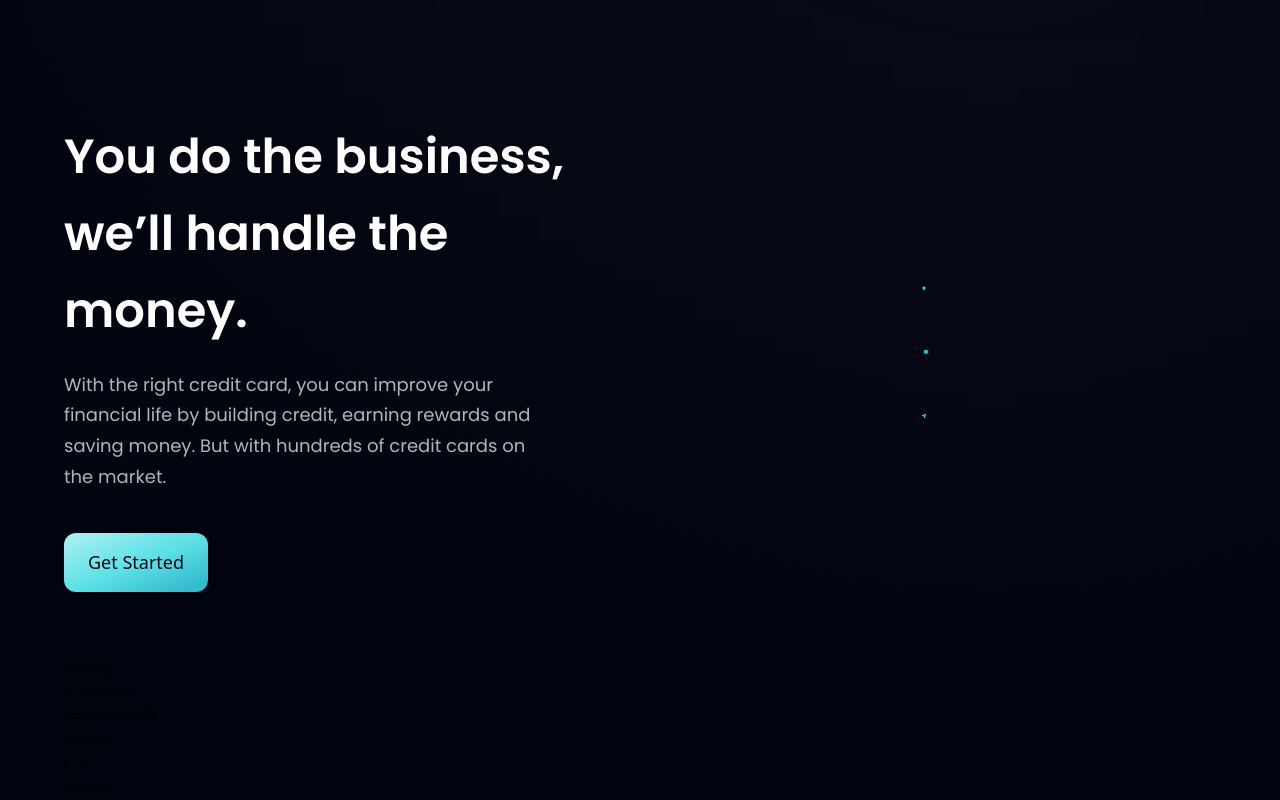
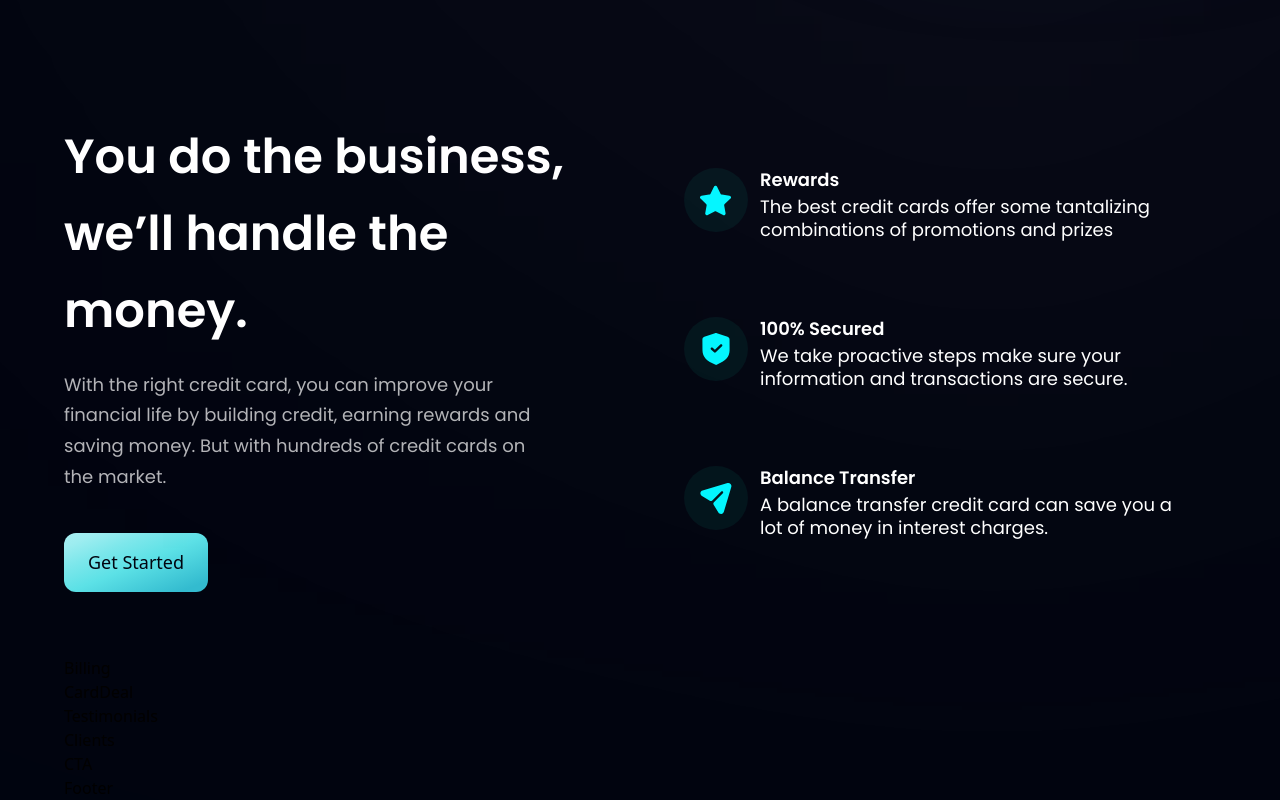
Before and after one commit to TinkuMalibu/bussinesswebsite, a React (Vite) app in the folder modern_bussiness_app/bussiness_web_app/: page / in a window 1280 px wide. Shown: the part 890-1690 px from the top of the page. Built offline with nearby package versions, Linux system fonts and the light colour scheme.

Commit message:
business component

```diff
--- a/modern_bussiness_app/bussiness_web_app/src/components/Business.jsx
+++ b/modern_bussiness_app/bussiness_web_app/src/components/Business.jsx
@@ -4,17 +4,23 @@
 import Button from './Button';
 
 const FeatureCard = ( { icon, title, content, index }) => (
-  <div className={`flex flex-row p-6 rounded-[20px] ${index !== features.length -1} ? 'mb-6' : 'mb-0' `}>
-    <div>
-      <img src={ icon } alt='icon'
-      className='w-[50%] h-[50%] object-contain' />
+  <div className={`flex flex-row p-6 rounded-[20px] ${index !== features.length -1 ? "mb-6" : "mb-0"} feature-card`}>
+
+    <div className={`w-[64px] h-[64px] rounded-full ${styles.flexCenter} bg-dimBlue`}>
+      <img src={icon} alt='star' className='w-[50%] h-[50%] object-contain' />
+    </div>
+    <div className='flex flex-1 flex-col ml-3' >
+      <h4 className='font-poppins font-semibold text-white text-[18px] leading-[23px] mb-1 '>
+        {title}
+      </h4>
+      <p className='font-poppins font-normal text-white text-[18px] leading-[23px] mb-1 '>
+        {content}
+      </p>
     </div>
   </div>
+);
 
-)
-
-const Business = () => {
-  return (
+const Business = () => (
     <section id='features'
     className={layout.section}>
       <div className={layout.sectionInfo}>
@@ -25,19 +31,13 @@
       </div>
 
       <div className={`${layout.sectionImg} flex-col`}>
-        {features.map((feature, index)=>(
+        {features.map((feature, index) => (
           <FeatureCard key={feature.id} {...feature}
           index={index} />
+        ))}
+      </div>
+    </section>
+  );
 
 
-
-        ))}
-
-
-      </div>
-
-    </section>
-  )
-}
-
 export default Business
```
